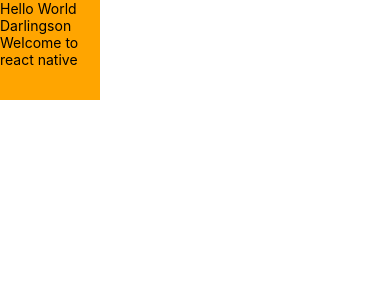
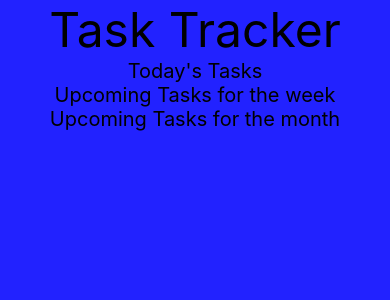
Before and after one commit to darlingson/Task-Tracker, a React Native app: screen / in a window 390 px wide. Shown: the top 300 px of the page. Built offline with nearby package versions, Linux system fonts and the light colour scheme.

Commit message:
added text as placehorders for the sections in the home screen

```diff
--- a/App.js
+++ b/App.js
@@ -2,13 +2,13 @@ import { StatusBar } from 'expo-status-bar';
 import { SafeAreaView, StyleSheet, Text, View } from 'react-native';
 
 export default function App() {
-  const name = "Darlingson";
   return (
-    <SafeAreaView>
-      <View style={{height:100, width:100, backgroundColor: 'orange',}}>
-        <Text>Hello World</Text>
-        <Text>{name}</Text>
-        <Text>Welcome to react native</Text>
+    <SafeAreaView style={styles.wrapper}>
+      <View style={styles.container}>
+        <Text style={styles.titleText}>Task Tracker</Text>
+        <Text style={styles.taskContainer}>Today's Tasks</Text>
+        <Text style={styles.taskContainer}>Upcoming Tasks for the week</Text>
+        <Text style={styles.taskContainer}>Upcoming Tasks for the month</Text>
     </View>
     </SafeAreaView>
   );
@@ -17,8 +17,19 @@ export default function App() {
 const styles = StyleSheet.create({
   container: {
     flex: 1,
-    backgroundColor: '#fff',
+    backgroundColor: '#22f',
     alignItems: 'center',
-    justifyContent: 'center',
+    alignItems: 'center',
   },
+  wrapper: {
+    flex: 1,
+  },
+  taskContainer: {
+    color:'black',
+    fontSize: 20,
+  },
+  titleText: {
+    fontSize: 48,
+    color: 'black',
+  }
 });
```
